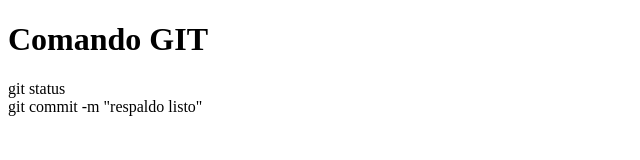
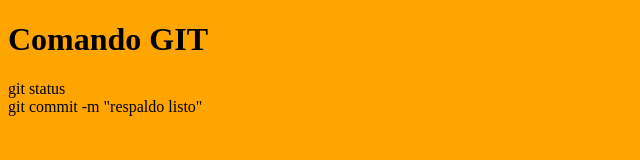
Before and after one commit to VictorBenjaminMA/proyecto_web, a plain HTML site: page index.html in a window 1280 px wide. Shown: the whole page, without its empty margins (0-640 px from the left). Drawn offline with Linux system fonts and the light colour scheme.

Commit message:
agregado css

```diff
--- /dev/null
+++ b/css/estilos.css
@@ -0,0 +1,3 @@
+body{
+    background: orange;
+}
--- a/index.html
+++ b/index.html
@@ -3,6 +3,7 @@
 <head>
     <meta charset="UTF-8">
     <meta name="viewport" content="width=device-width, initial-scale=1.0">
+    <link rel="stylesheet" href="css/estilos.css" class="stylesheet">
     <title>Document</title>
 </head>
 <body>
```
